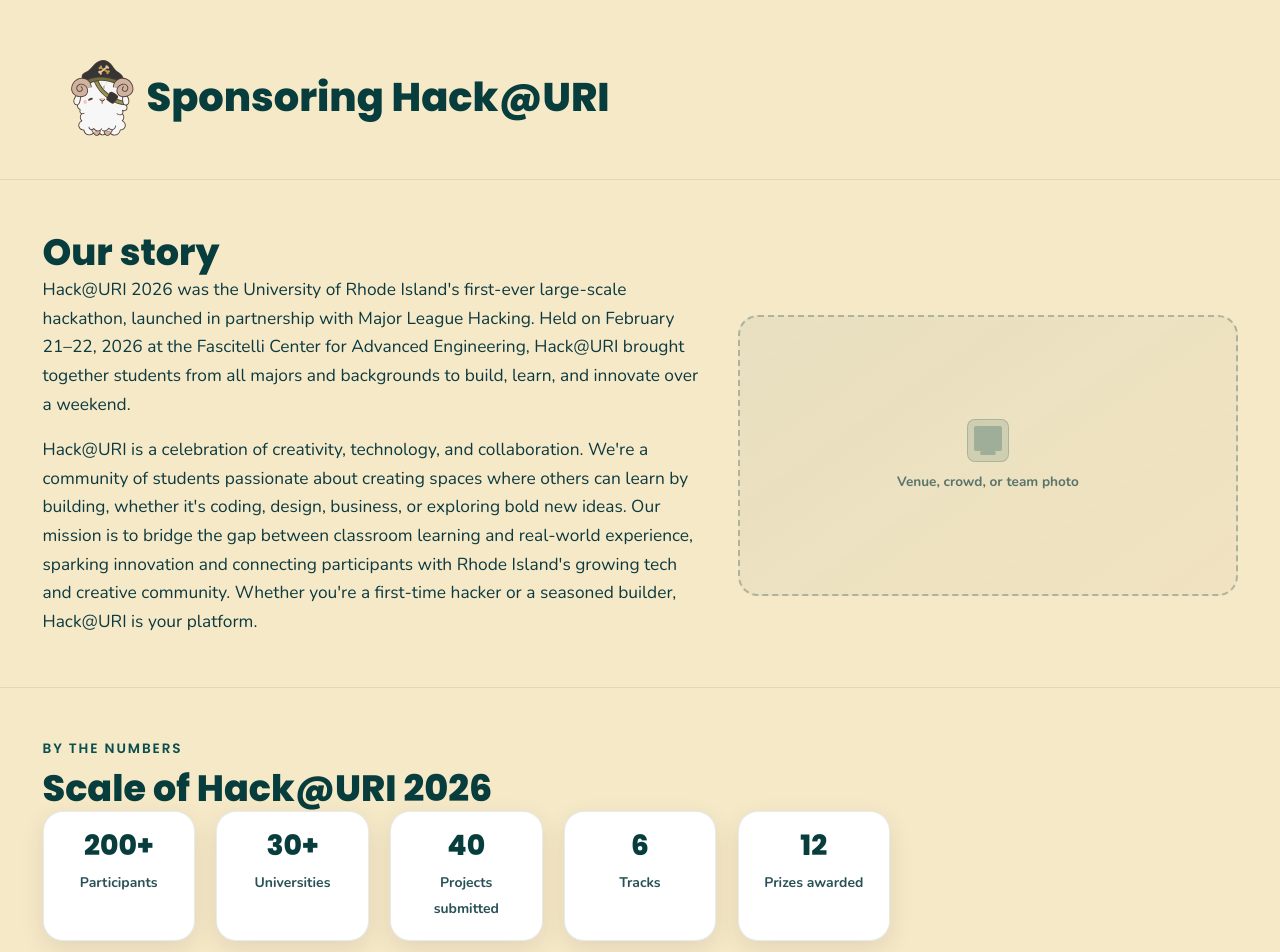
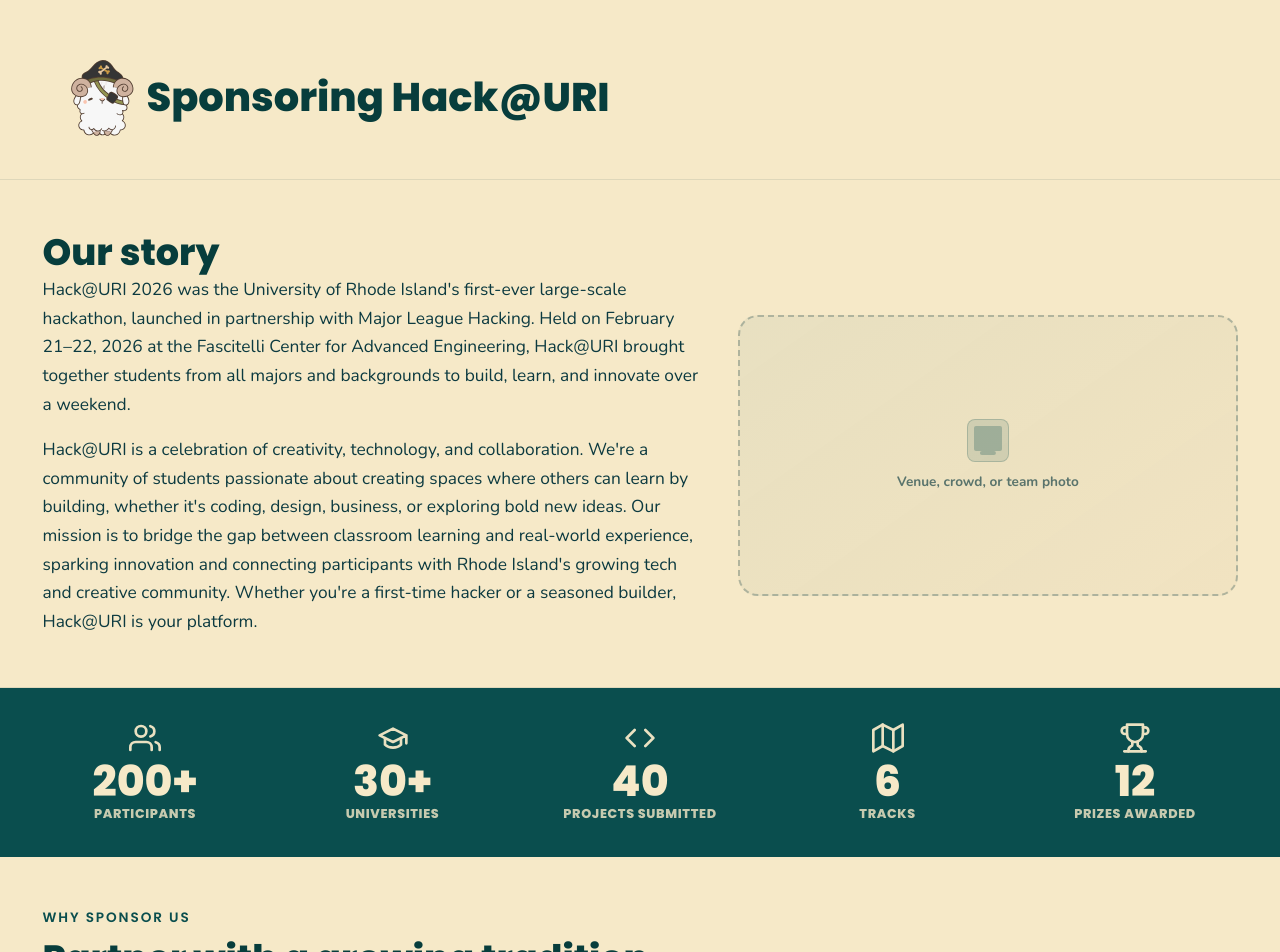
Before and after one commit to rbutera03/hackaturi-sponsorship, a React (Vite) app: page / in a window 1280 px wide. Shown: the top 952 px of the page. Built offline with nearby package versions, Linux system fonts and the light colour scheme.

Commit message:
updated ByTheNumbers Styling

```diff
--- a/src/features/by-the-numbers/ByTheNumbers.css
+++ b/src/features/by-the-numbers/ByTheNumbers.css
@@ -1,35 +1,61 @@
-.by-the-numbers__stats {
-  list-style: none;
-  margin: 0;
-  padding: 0;
-  display: grid;
-  grid-template-columns: repeat(auto-fill, minmax(140px, 1fr));
-  gap: 1rem 1.25rem;
+.by-the-numbers-impact {
+  background: var(--teal-nav);
+  /* Reduced from 5rem to 2rem to make it a slim bar */
+  padding: 2rem var(--page-gutter);
+  width: 100%;
 }
 
-.by-the-numbers__stat {
-  background: #fff;
-  border-radius: var(--radius-md);
-  padding: 1.15rem 1rem;
-  border: 1px solid rgba(12, 58, 64, 0.1);
-  box-shadow: var(--shadow-card);
-  text-align: center;
+.by-the-numbers__stats-list {
+  list-style: none;
+  margin: 0 auto;
+  padding: 0;
+  max-width: 1200px;
+  display: flex;
+  flex-wrap: wrap;
+  justify-content: center;
+  /* Tightened gap */
+  gap: 1.5rem 2.5rem;
 }
 
-.by-the-numbers__value {
-  display: block;
-  font-size: 1.65rem;
-  font-weight: 800;
-  color: var(--teal-dark);
-  line-height: 1.1;
-  margin-bottom: 0.35rem;
+.by-the-numbers__stat-item {
+  text-align: center;
+  color: var(--cream);
+  flex: 1;
+  min-width: 140px;
+  display: flex;
+  flex-direction: column;
+  align-items: center;
 }
 
-.by-the-numbers__label {
-  font-family: 'Nunito', var(--font-main);
-  font-size: 0.82rem;
-  font-weight: 600;
-  color: var(--text-dark);
-  opacity: 0.88;
-  line-height: 1.3;
+.by-the-numbers__icon {
+  width: 32px; /* Slightly smaller icon */
+  height: 32px;
+  margin-bottom: 0.4rem; /* Tightened spacing */
+  opacity: 0.95;
+  color: var(--cream);
 }
+
+.by-the-numbers__icon svg {
+  width: 100%;
+  height: 100%;
+}
+
+.by-the-numbers__stat-value {
+  display: block;
+  font-family: var(--font-main);
+  /* Slightly smaller clamp range for a lower profile */
+  font-size: clamp(1.8rem, 4vw, 2.5rem);
+  font-weight: 800;
+  line-height: 1;
+  margin-bottom: 0.15rem; /* Minimal spacing */
+}
+
+.by-the-numbers__stat-label {
+  display: block;
+  font-family: var(--font-main);
+  font-size: 0.75rem; /* Smaller label for a more "data-dense" look */
+  font-weight: 700;
+  text-transform: uppercase;
+  letter-spacing: 0.05em;
+  opacity: 0.8;
+}
--- a/src/features/by-the-numbers/ByTheNumbers.jsx
+++ b/src/features/by-the-numbers/ByTheNumbers.jsx
@@ -1,38 +1,44 @@
-import PlaceholderImage from '../../shared/components/PlaceholderImage.jsx'
 import './ByTheNumbers.css'
 
 const STATS = [
-  { value: '200+', label: 'Participants' },
-  { value: '30+', label: 'Universities' },
-  { value: '40', label: 'Projects submitted' },
-  { value: '6', label: 'Tracks' },
-  { value: '12', label: 'Prizes awarded' },
+  {
+    value: '200+',
+    label: 'Participants',
+    icon: <svg viewBox="0 0 24 24" fill="none" stroke="currentColor" strokeWidth="2" strokeLinecap="round" strokeLinejoin="round"><path d="M17 21v-2a4 4 0 0 0-4-4H5a4 4 0 0 0-4 4v2"></path><circle cx="9" cy="7" r="4"></circle><path d="M23 21v-2a4 4 0 0 0-3-3.87"></path><path d="M16 3.13a4 4 0 0 1 0 7.75"></path></svg>
+  },
+  {
+    value: '30+',
+    label: 'Universities',
+    icon: <svg viewBox="0 0 24 24" fill="none" stroke="currentColor" strokeWidth="2" strokeLinecap="round" strokeLinejoin="round"><path d="M22 10v6M2 10l10-5 10 5-10 5z"></path><path d="M6 12v5c3 3 9 3 12 0v-5"></path></svg>
+  },
+  {
+    value: '40',
+    label: 'Projects submitted',
+    icon: <svg viewBox="0 0 24 24" fill="none" stroke="currentColor" strokeWidth="2" strokeLinecap="round" strokeLinejoin="round"><polyline points="16 18 22 12 16 6"></polyline><polyline points="8 6 2 12 8 18"></polyline></svg>
+  },
+  {
+    value: '6',
+    label: 'Tracks',
+    icon: <svg viewBox="0 0 24 24" fill="none" stroke="currentColor" strokeWidth="2" strokeLinecap="round" strokeLinejoin="round"><polygon points="1 6 1 22 8 18 16 22 23 18 23 2 16 6 8 2 1 6"></polygon><line x1="8" y1="2" x2="8" y2="18"></line><line x1="16" y1="6" x2="16" y2="22"></line></svg>
+  },
+  {
+    value: '12',
+    label: 'Prizes awarded',
+    icon: <svg viewBox="0 0 24 24" fill="none" stroke="currentColor" strokeWidth="2" strokeLinecap="round" strokeLinejoin="round"><path d="M6 9H4.5a2.5 2.5 0 0 1 0-5H6"></path><path d="M18 9h1.5a2.5 2.5 0 0 0 0-5H18"></path><path d="M4 22h16"></path><path d="M10 14.66V17c0 .55-.47.98-.97 1.21C7.85 18.75 7 20.24 7 22"></path><path d="M14 14.66V17c0 .55.47.98.97 1.21C16.15 18.75 17 20.24 17 22"></path><path d="M18 2H6v7a6 6 0 0 0 12 0V2Z"></path></svg>
+  },
 ]
 
 const ByTheNumbers = () => (
-  <section
-    className="report-section by-the-numbers"
-    id="by-the-numbers"
-    aria-labelledby="by-the-numbers-title"
-  >
-    <p className="report-section__eyebrow">By the numbers</p>
-    <h2 id="by-the-numbers-title" className="report-section__title">
-      Scale of Hack@URI 2026
-    </h2>
-    <ul className="by-the-numbers__stats">
-      {STATS.map(({ value, label }) => (
-        <li key={label} className="by-the-numbers__stat">
-          <span className="by-the-numbers__value">{value}</span>
-          <span className="by-the-numbers__label">{label}</span>
+  <section className="by-the-numbers-impact" id="by-the-numbers">
+    <ul className="by-the-numbers__stats-list">
+      {STATS.map(({ value, label, icon }) => (
+        <li key={label} className="by-the-numbers__stat-item">
+          <div className="by-the-numbers__icon">{icon}</div>
+          <span className="by-the-numbers__stat-value">{value}</span>
+          <span className="by-the-numbers__stat-label">{label}</span>
         </li>
       ))}
     </ul>
-    <div className="report-section__media">
-      <PlaceholderImage label="Infographic or stats visualization" shape="wide" />
-    </div>
-    <div className="report-section__media">
-      <PlaceholderImage label="Participant diversity or school map graphic" shape="standard" />
-    </div>
   </section>
 )
 
```
